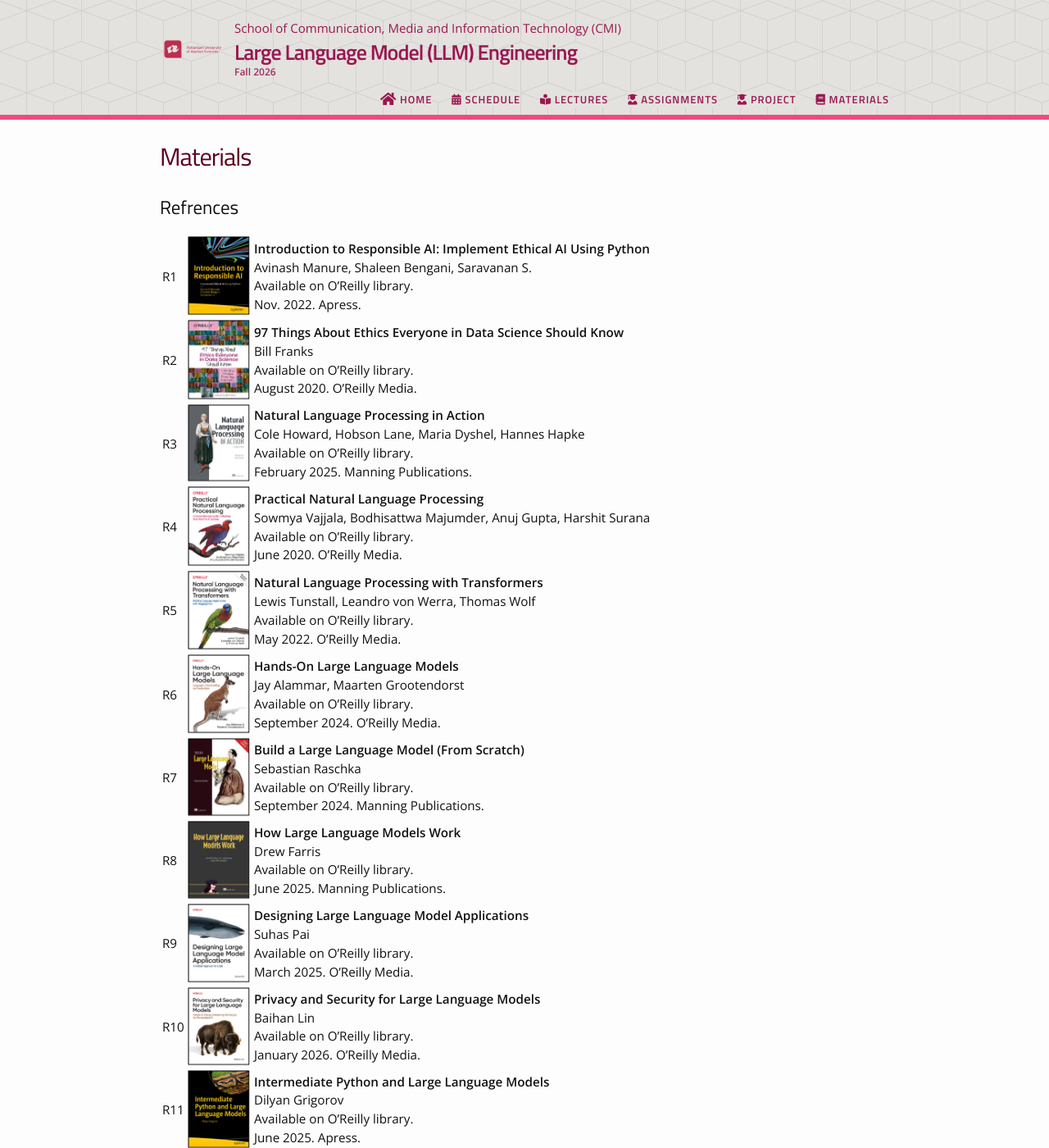
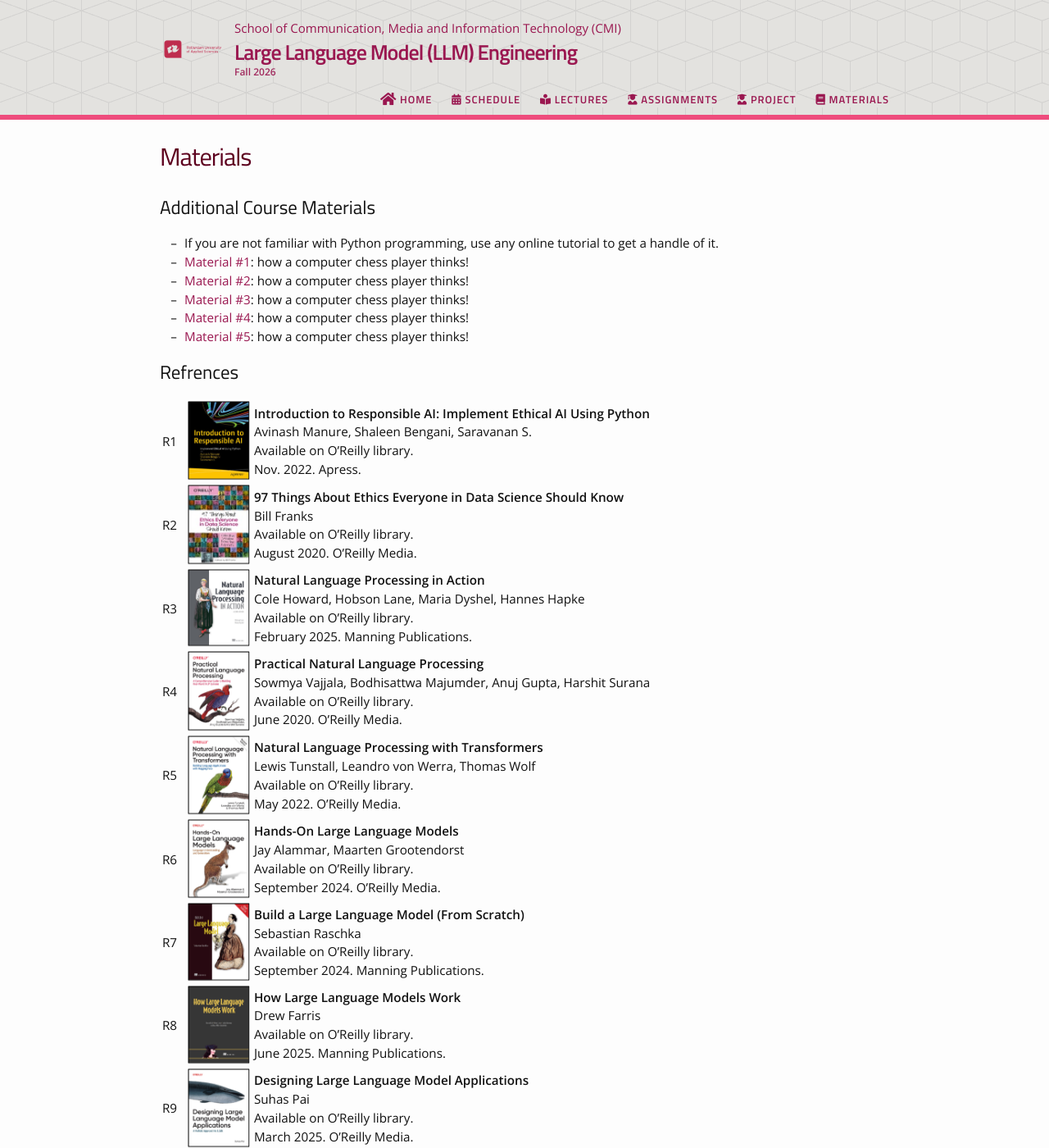
Before and after one commit to BabakBasharirad/llm-engineering, a Jekyll site: the page built from materials.md, in a window 1280 px wide and 1400 px high. Shown: the whole window at 82% size. Built offline with Jekyll 4.4.1, drawn with Linux system fonts in a browser that asks for light colours; nearby versions of some CDN libraries; some of the changed text lies outside the part shown.

Commit message:
Update materials.md

```diff
--- a/materials.md
+++ b/materials.md
@@ -3,6 +3,16 @@ layout: page
 title: Materials
 permalink: /materials/
 ---
+
+## Additional Course Materials
+
+* If you are not familiar with Python programming, use any online tutorial to get a handle of it.
+* [Material #1](http://www.example.com/): how a computer chess player thinks!
+* [Material #2](http://www.example.com/): how a computer chess player thinks!
+* [Material #3](http://www.example.com/): how a computer chess player thinks!
+* [Material #4](http://www.example.com/): how a computer chess player thinks!
+* [Material #5](http://www.example.com/): how a computer chess player thinks!
+
 
 ## Refrences
 <table>
```
Also changed, not shown: other parts of materials.md (+0 -9 lines).
